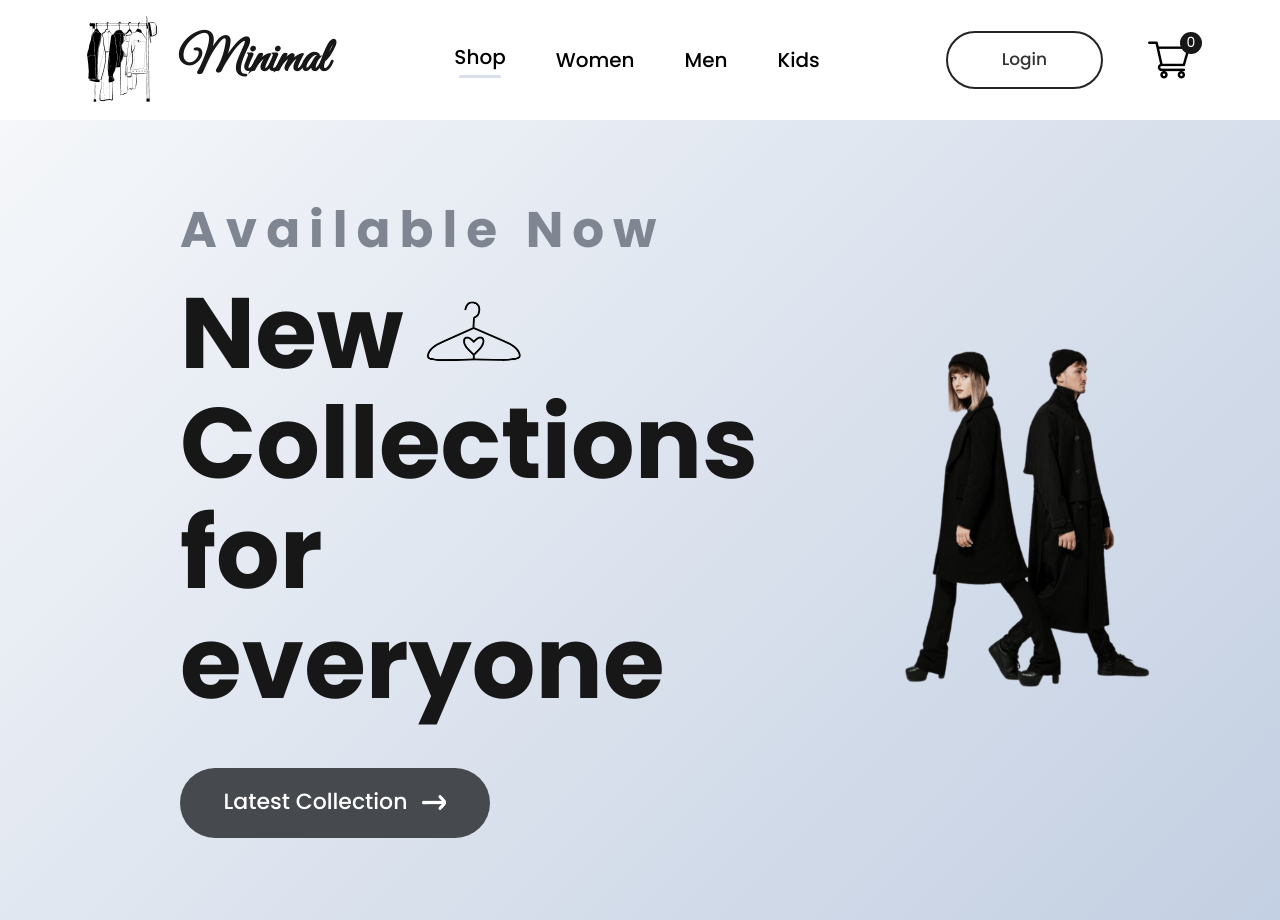
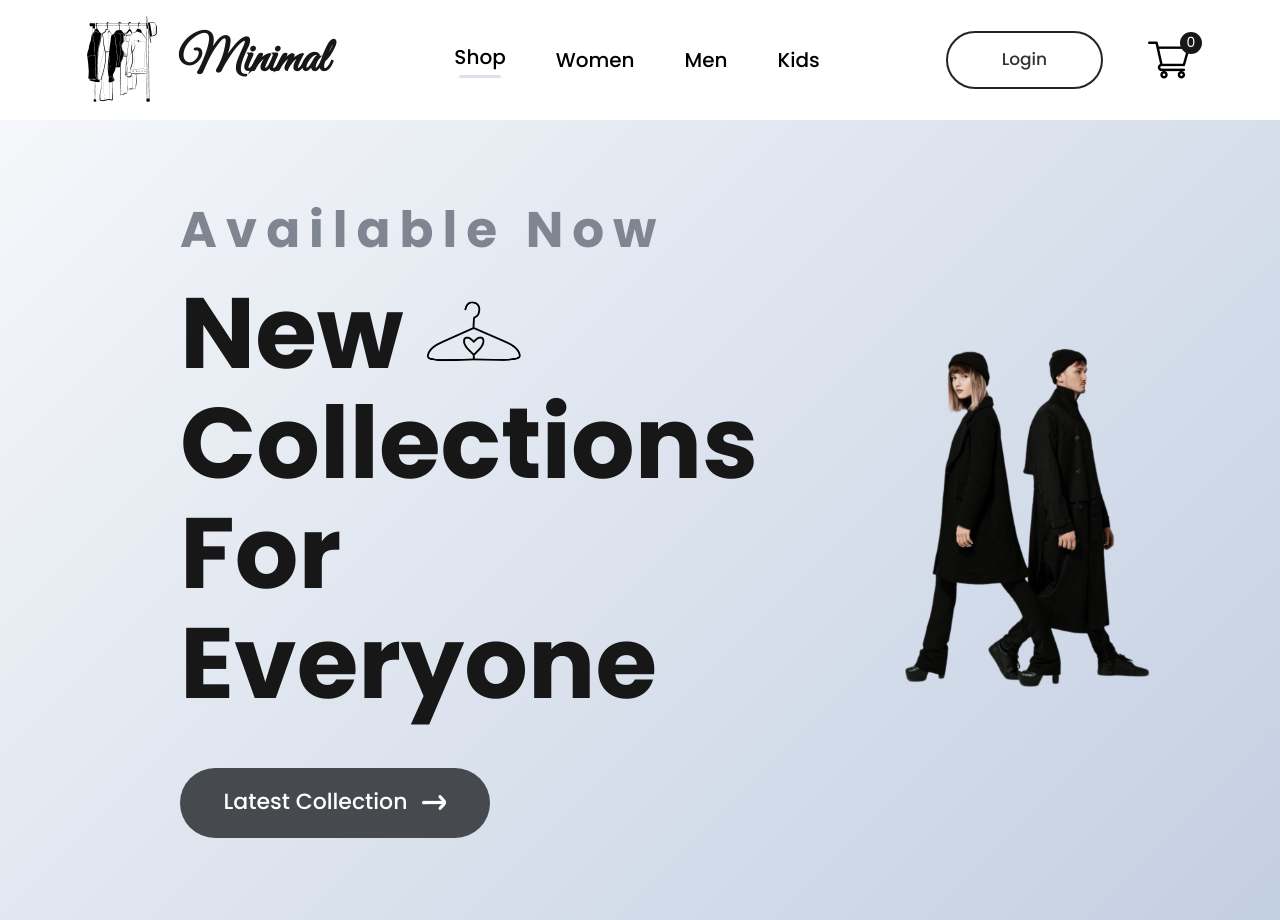
Before and after one commit to NadiasCodes/e-commerce-website-react, a React (Create React App) app: page / in a window 1280 px wide. Built offline with nearby package versions, Linux system fonts and the light colour scheme.

Commit message:
updated the text

```diff
--- a/src/Components/Hero/Hero.jsx
+++ b/src/Components/Hero/Hero.jsx
@@ -18,7 +18,7 @@ const Hero = () => {
         <img src={clothes_hanger_icon} alt="hero-icon" />
     </div>
     <p>Collections</p>
-    <p>for everyone</p>
+    <p>For Everyone</p>
 </div>
 <div className="hero-latest-btn">
     <div>Latest Collection</div>
```
